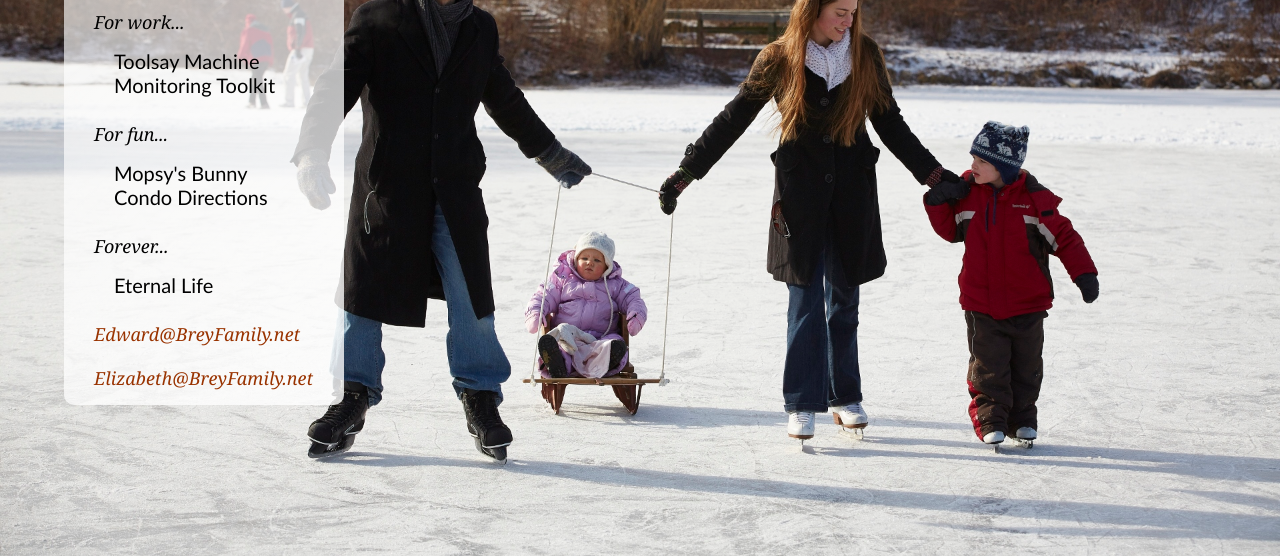
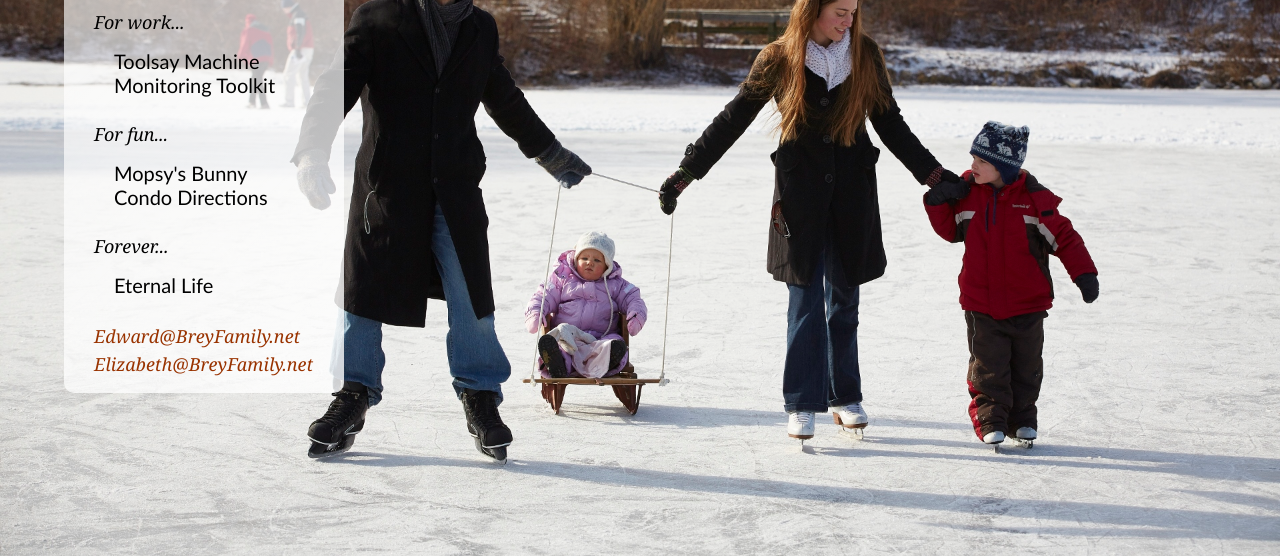
Before and after one commit to breyed/breyed.github.com, a plain HTML site: page index.html in a window 1280 px wide. Shown: the part 244-800 px from the top of the page. Drawn offline with Linux system fonts and the light colour scheme; a web font is replaced by a local one.

Commit message:
updated email formatting

```diff
--- a/Site.css
+++ b/Site.css
@@ -88,7 +88,7 @@ body.Home h1 {
 	line-height: 60px;
 	margin-bottom: 40px;
 }
-#email {
-	font: bold 13px 'Verdana', sans-serif;
+.email {
 	color: #993300;
+	line-height: 28px;
 }
--- a/index.html
+++ b/index.html
@@ -11,20 +11,6 @@
 		<link href='http://fonts.googleapis.com/css?family=Arapey:400italic|Rochester' rel='stylesheet' type='text/css' />
 		<link href="Site.css" rel="stylesheet" />
 		<script src="modernizr.custom.77692.js"></script>
-
-		<script type="text/javascript">
-			function replaceEmail() {
-				var email = document.getElementById("email-ed");
-				email.innerHTML = "Edward";
-				email.innerHTML += "@" + "BreyFamily.net";
-				email.href = "mailto:" + email.innerHTML;
-				email = document.getElementById("email-beth");
-				email.innerHTML = "Elizabeth";
-				email.innerHTML += "@" + "BreyFamily.net";
-				email.href = "mailto:" + email.innerHTML;
-			}
-		</script>
-		<noscript></noscript>
 	</head>
 
 	<body class="Home" onload="replaceEmail()">
@@ -40,8 +26,32 @@
 				<p>Forever...</p>
 				<ul><li><a href="eternallife.html">Eternal Life</a></li></ul>
 
-				<p><a id="email-ed" href="mailto:">Edward&nbsp;@&nbsp;Brey&nbsp;Family.net (remove spaces)</a></p>
-				<p><a id="email-beth" href="mailto:">Elizabeth&nbsp;@&nbsp;Brey&nbsp;Family.net (remove spaces)</a></p>
+				<p class="email">
+					<a id="email-ed" href="#"></a>
+					<br />
+					<a id="email-beth" href="#"></a>
+				</p>
+				<script>
+				    function replaceEmail() {
+				        var email = document.getElementById("email-ed");
+				        email.innerHTML = "Edward";
+				        email.innerHTML += "@" + "BreyFamily.net";
+				        email.href = "mailto:" + email.innerHTML;
+				        email = document.getElementById("email-beth");
+				        email.innerHTML = "Elizabeth";
+				        email.innerHTML += "@" + "BreyFamily.net";
+				        email.href = "mailto:" + email.innerHTML;
+				    }
+				</script>
+				<noscript>
+					<p class="email">
+						Edward&nbsp;@&nbsp;Brey&nbsp;Family&nbsp;.&nbsp;net
+						<br />
+						Elizabeth&nbsp;@&nbsp;Brey&nbsp;Family&nbsp;.&nbsp;net
+						<br />
+						(remove spaces)
+					</p>
+				</noscript>
 			</nav>
 		</header>
 	</body>
```
